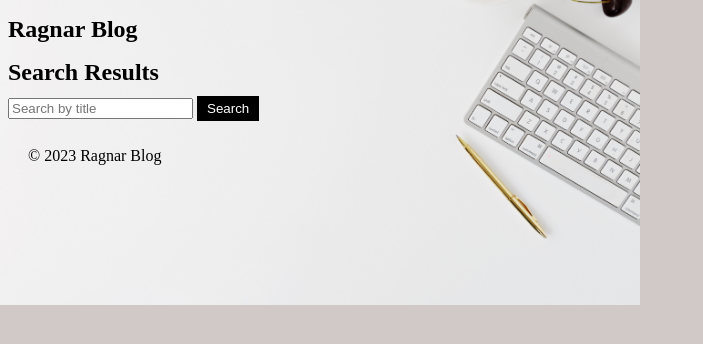
After one commit to raks99/basic_blog_application, a Django app: page /blog/search/ in a window 1280 px wide. The commit adds this page. Shown: the top 344 px of the page, without its empty margins (0-703 px from the left). Run offline with Django 4.2, Linux system fonts and the light colour scheme.

Commit message:
added 7. Bonus. Pagination and search functionality

```diff
--- a/MyBlog/blog/static/style2.css
+++ b/MyBlog/blog/static/style2.css
@@ -9,7 +9,7 @@ background-repeat: no-repeat; /* Prevents the image from repeating */
 background-position: left; /* Centers the image horizontally and vertically */
 background-size: 50%;
 /* Set a fallback background color in case the image doesn't load or cover the entire area */
-background-color: #f8f8f8;
+background-color: #d1c8c8;
 }
 /* Styling for headers */
 h1 {
@@ -32,8 +32,8 @@ button {
     cursor: pointer;
 }
 button:hover {  /* pseudo-class is used to apply styles to an element, if i move mouse over the button it changes style*/
-    background-color: #040404;
-    color: #ef0a0a;
+    background-color: #ff0000;
+    color: #000000;
 }
 
 /* Style for the Cancel button */
@@ -50,14 +50,14 @@ button:hover {  /* pseudo-class is used to apply styles to an element, if i move
     cursor: pointer;
     border: 1px solid transparent;
     border-radius: 0px;
-    background-color: #d9534f;
+    background-color: #000000;
     color: #ffffff;
     text-decoration: none;
 }
 
 .cancel-button:hover {  /* pseudo-class is used to apply styles to an element, if i move mouse over the button it changes style*/
-    background-color: #040404;
-    color: #ef0a0a;
+    background-color: #09ff00;
+    color: #000000;
 }
 
 /*Styling for footer */
--- /dev/null
+++ b/MyBlog/blog/templates/blog/post_search_results.html
@@ -0,0 +1,14 @@
+{% extends 'blog/base.html' %}
+
+{% block content %}
+    <h1>Search Results</h1>
+    <form method="GET" action="{% url 'blog:post_search' %}">
+        <input type="text" name="q" placeholder="Search by title">
+        <button type="submit">Search</button>
+    </form>
+    <ul>
+        {% for post in posts %}
+            <li><a href="{% url 'blog:post_detail' post.pk %}">{{ post.title }}</a></li>
+        {% endfor %}
+    </ul>
+{% endblock %}
--- a/MyBlog/blog/urls.py
+++ b/MyBlog/blog/urls.py
@@ -18,4 +18,7 @@ urlpatterns = [
 
     # Delete a post
     path('<int:pk>/delete/', views.PostDeleteView.as_view(), name='post_delete'),
+
+    # Search a post
+    path('search/', views.PostSearchView.as_view(), name='post_search'),
 ]
--- a/MyBlog/blog/views.py
+++ b/MyBlog/blog/views.py
@@ -1,5 +1,6 @@
 from django.shortcuts import render, redirect
 from django.views.generic import ListView, DetailView, CreateView, UpdateView, DeleteView
+from django.core.paginator import Paginator
 from .models import Post
 from django.urls import reverse_lazy
 
@@ -9,6 +10,7 @@ class PostListView(ListView):  # it inherits from ListView class
     model = Post
     template_name = 'blog/post_list.html'
     context_object_name = 'posts'
+    paginate_by = 10  # Implement pagination in the list view to display a limited number of posts per page.
 
 class PostDetailView(DetailView):
     model = Post
@@ -56,3 +58,15 @@ class PostDeleteView(DeleteView):
     model = Post
     template_name = 'blog/post_confirm_delete.html'  #
     success_url = reverse_lazy('blog:post_list')  # redirect him back to the list of all blog posts
+
+# Adding search functionality
+class PostSearchView(ListView):
+    model = Post
+    template_name = 'blog/post_search_results.html'
+    context_object_name = 'posts'
+
+    def get_queryset(self):
+        query = self.request.GET.get('q')  # Get the search query from the URL parameter
+        if query:
+            return Post.objects.filter(title__icontains=query)
+        return Post.objects.none()  # Return an empty queryset if no search query is provided
```
Also changed, not shown: MyBlog/db.sqlite3.
